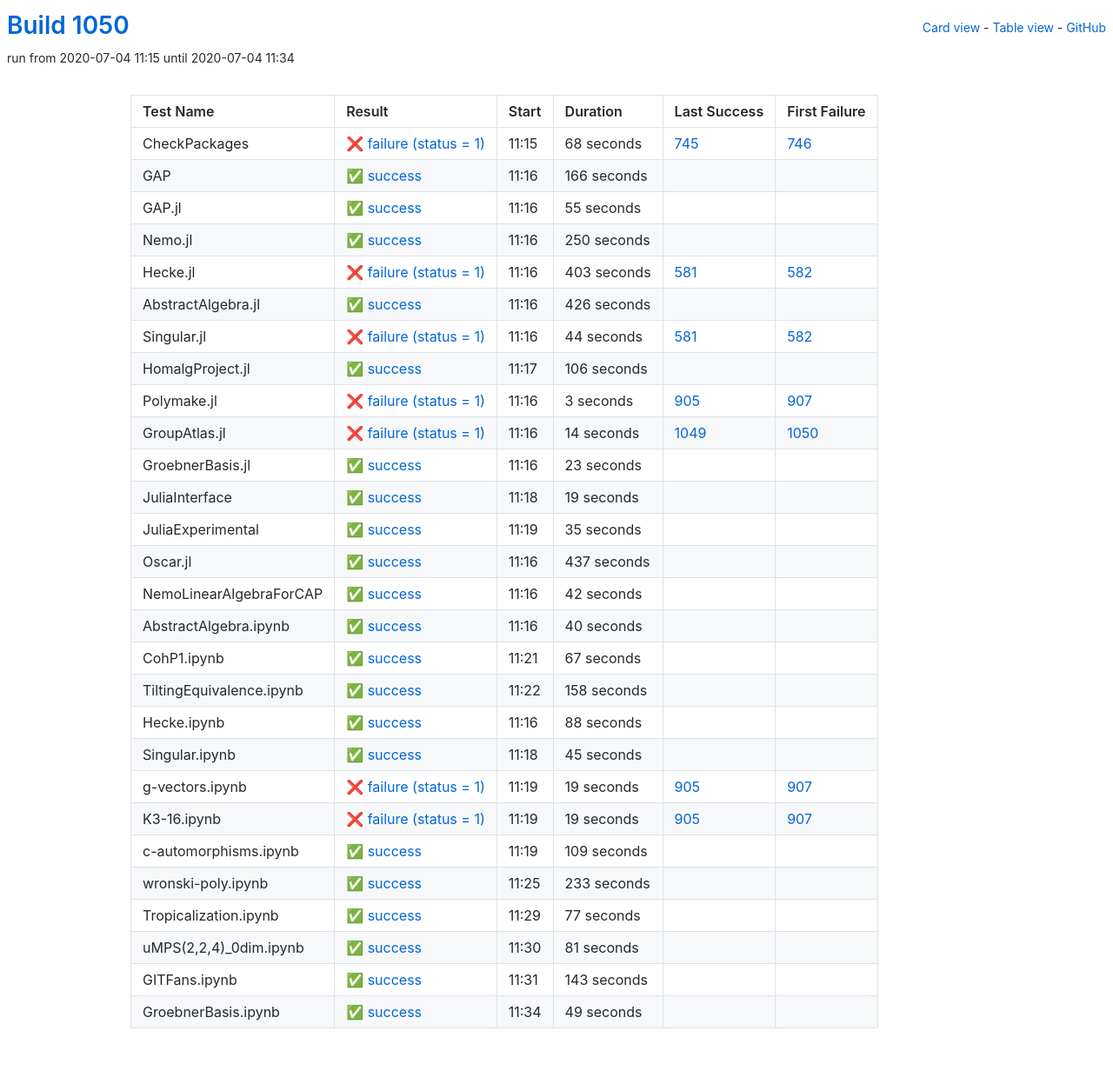
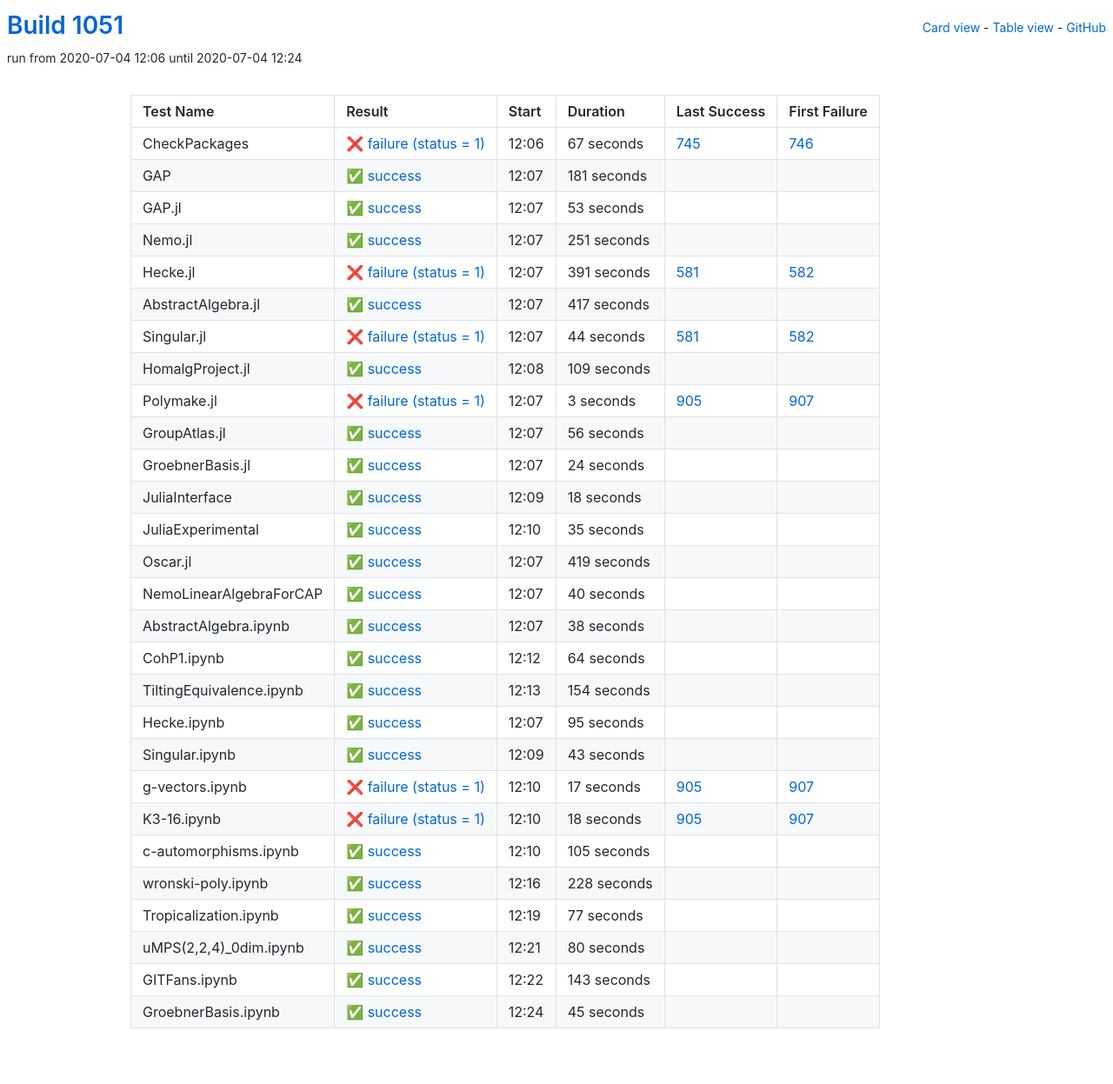
Before and after one commit to oscar-system/oscar-ci-status-1.4, a Jekyll site: the page built from table.html, in a window 1280 px wide. Shown: the whole page at 87% size. Built offline with Jekyll 4.4.1, drawn with Linux system fonts in a browser that asks for light colours.

Commit message:
Build #1051

```diff
--- a/_data/ci.yml
+++ b/_data/ci.yml
@@ -1,6 +1,6 @@
 ---
-build: 1050
-build_url: https://oscarci.mathematik.uni-kl.de/job/oscar-julia-1.4/1050/
+build: 1051
+build_url: https://oscarci.mathematik.uni-kl.de/job/oscar-julia-1.4/1051/
 job: oscar-julia-1.4
 organization: oscar-system
 repo: oscar-ci-status-1.4
@@ -8,80 +8,80 @@ repourl: https://github.com/oscar-system/oscar-ci-status-1.4
 tests:
 - name: CheckPackages
   id: checkpackages
-  log: https://oscarci.mathematik.uni-kl.de/job/oscar-julia-1.4/1050/artifact/logs/build-1050/CheckPackages.log
-  start: 2020-07-04 11:15
+  log: https://oscarci.mathematik.uni-kl.de/job/oscar-julia-1.4/1051/artifact/logs/build-1051/CheckPackages.log
+  start: 2020-07-04 12:06
   success: false
   exitcode: 1
   status: failure
-  duration: 68
+  duration: 67
   last_success: 745
   last_success_url: https://oscarci.mathematik.uni-kl.de/job/oscar-julia-1.4/745/
   first_failure: 746
   first_failure_url: https://oscarci.mathematik.uni-kl.de/job/oscar-julia-1.4/746/
 - name: GAP
   id: gap
-  log: https://oscarci.mathematik.uni-kl.de/job/oscar-julia-1.4/1050/artifact/logs/build-1050/GAP.log
-  start: 2020-07-04 11:16
+  log: https://oscarci.mathematik.uni-kl.de/job/oscar-julia-1.4/1051/artifact/logs/build-1051/GAP.log
+  start: 2020-07-04 12:07
   success: true
   exitcode: 0
   status: success
-  duration: 166
+  duration: 181
   last_success: false
   last_success_url:
   first_failure: false
   first_failure_url:
 - name: GAP.jl
   id: gap-jl
-  log: https://oscarci.mathematik.uni-kl.de/job/oscar-julia-1.4/1050/artifact/logs/build-1050/GAP.jl.log
-  start: 2020-07-04 11:16
+  log: https://oscarci.mathematik.uni-kl.de/job/oscar-julia-1.4/1051/artifact/logs/build-1051/GAP.jl.log
+  start: 2020-07-04 12:07
   success: true
   exitcode: 0
   status: success
-  duration: 55
+  duration: 53
   last_success: false
   last_success_url:
   first_failure: false
   first_failure_url:
 - name: Nemo.jl
   id: nemo-jl
-  log: https://oscarci.mathematik.uni-kl.de/job/oscar-julia-1.4/1050/artifact/logs/build-1050/Nemo.jl.log
-  start: 2020-07-04 11:16
+  log: https://oscarci.mathematik.uni-kl.de/job/oscar-julia-1.4/1051/artifact/logs/build-1051/Nemo.jl.log
+  start: 2020-07-04 12:07
   success: true
   exitcode: 0
   status: success
-  duration: 250
+  duration: 251
   last_success: false
   last_success_url:
   first_failure: false
   first_failure_url:
 - name: Hecke.jl
   id: hecke-jl
-  log: https://oscarci.mathematik.uni-kl.de/job/oscar-julia-1.4/1050/artifact/logs/build-1050/Hecke.jl.log
-  start: 2020-07-04 11:16
+  log: https://oscarci.mathematik.uni-kl.de/job/oscar-julia-1.4/1051/artifact/logs/build-1051/Hecke.jl.log
+  start: 2020-07-04 12:07
   success: false
   exitcode: 1
   status: failure
-  duration: 403
+  duration: 391
   last_success: 581
   last_success_url: https://oscarci.mathematik.uni-kl.de/job/oscar-julia-1.4/581/
   first_failure: 582
   first_failure_url: https://oscarci.mathematik.uni-kl.de/job/oscar-julia-1.4/582/
 - name: AbstractAlgebra.jl
   id: abstractalgebra-jl
-  log: https://oscarci.mathematik.uni-kl.de/job/oscar-julia-1.4/1050/artifact/logs/build-1050/AbstractAlgebra.jl.log
-  start: 2020-07-04 11:16
+  log: https://oscarci.mathematik.uni-kl.de/job/oscar-julia-1.4/1051/artifact/logs/build-1051/AbstractAlgebra.jl.log
+  start: 2020-07-04 12:07
   success: true
   exitcode: 0
   status: success
-  duration: 426
+  duration: 417
   last_success: false
   last_success_url:
   first_failure: false
   first_failure_url:
 - name: Singular.jl
   id: singular-jl
-  log: https://oscarci.mathematik.uni-kl.de/job/oscar-julia-1.4/1050/artifact/logs/build-1050/Singular.jl.log
-  start: 2020-07-04 11:16
+  log: https://oscarci.mathematik.uni-kl.de/job/oscar-julia-1.4/1051/artifact/logs/build-1051/Singular.jl.log
+  start: 2020-07-04 12:07
   success: false
   exitcode: 1
   status: failure
@@ -92,20 +92,20 @@ tests:
   first_failure_url: https://oscarci.mathematik.uni-kl.de/job/oscar-julia-1.4/582/
 - name: HomalgProject.jl
   id: homalgproject-jl
-  log: https://oscarci.mathematik.uni-kl.de/job/oscar-julia-1.4/1050/artifact/logs/build-1050/HomalgProject.jl.log
-  start: 2020-07-04 11:17
+  log: https://oscarci.mathematik.uni-kl.de/job/oscar-julia-1.4/1051/artifact/logs/build-1051/HomalgProject.jl.log
+  start: 2020-07-04 12:08
   success: true
   exitcode: 0
   status: success
-  duration: 106
+  duration: 109
   last_success: false
   last_success_url:
   first_failure: false
   first_failure_url:
 - name: Polymake.jl
   id: polymake-jl
-  log: https://oscarci.mathematik.uni-kl.de/job/oscar-julia-1.4/1050/artifact/logs/build-1050/Polymake.jl.log
-  start: 2020-07-04 11:16
+  log: https://oscarci.mathematik.uni-kl.de/job/oscar-julia-1.4/1051/artifact/logs/build-1051/Polymake.jl.log
+  start: 2020-07-04 12:07
   success: false
   exitcode: 1
   status: failure
@@ -116,44 +116,44 @@ tests:
   first_failure_url: https://oscarci.mathematik.uni-kl.de/job/oscar-julia-1.4/907/
 - name: GroupAtlas.jl
   id: groupatlas-jl
-  log: https://oscarci.mathematik.uni-kl.de/job/oscar-julia-1.4/1050/artifact/logs/build-1050/GroupAtlas.jl.log
-  start: 2020-07-04 11:16
-  success: false
-  exitcode: 1
-  status: failure
-  duration: 14
-  last_success: 1049
-  last_success_url: https://oscarci.mathematik.uni-kl.de/job/oscar-julia-1.4/1049/
-  first_failure: 1050
-  first_failure_url: https://oscarci.mathematik.uni-kl.de/job/oscar-julia-1.4/1050/
-- name: GroebnerBasis.jl
-  id: groebnerbasis-jl
-  log: https://oscarci.mathematik.uni-kl.de/job/oscar-julia-1.4/1050/artifact/logs/build-1050/GroebnerBasis.jl.log
-  start: 2020-07-04 11:16
+  log: https://oscarci.mathematik.uni-kl.de/job/oscar-julia-1.4/1051/artifact/logs/build-1051/GroupAtlas.jl.log
+  start: 2020-07-04 12:07
   success: true
   exitcode: 0
   status: success
-  duration: 23
+  duration: 56
+  last_success: false
+  last_success_url:
+  first_failure: false
+  first_failure_url:
+- name: GroebnerBasis.jl
+  id: groebnerbasis-jl
+  log: https://oscarci.mathematik.uni-kl.de/job/oscar-julia-1.4/1051/artifact/logs/build-1051/GroebnerBasis.jl.log
+  start: 2020-07-04 12:07
+  success: true
+  exitcode: 0
+  status: success
+  duration: 24
   last_success: false
   last_success_url:
   first_failure: false
   first_failure_url:
 - name: JuliaInterface
   id: juliainterface
-  log: https://oscarci.mathematik.uni-kl.de/job/oscar-julia-1.4/1050/artifact/logs/build-1050/JuliaInterface.log
-  start: 2020-07-04 11:18
+  log: https://oscarci.mathematik.uni-kl.de/job/oscar-julia-1.4/1051/artifact/logs/build-1051/JuliaInterface.log
+  start: 2020-07-04 12:09
   success: true
   exitcode: 0
   status: success
-  duration: 19
+  duration: 18
   last_success: false
   last_success_url:
   first_failure: false
   first_failure_url:
 - name: JuliaExperimental
   id: juliaexperimental
-  log: https://oscarci.mathematik.uni-kl.de/job/oscar-julia-1.4/1050/artifact/logs/build-1050/JuliaExperimental.log
-  start: 2020-07-04 11:19
+  log: https://oscarci.mathematik.uni-kl.de/job/oscar-julia-1.4/1051/artifact/logs/build-1051/JuliaExperimental.log
+  start: 2020-07-04 12:10
   success: true
   exitcode: 0
   status: success
@@ -164,32 +164,20 @@ tests:
   first_failure_url:
 - name: Oscar.jl
   id: oscar-jl
-  log: https://oscarci.mathematik.uni-kl.de/job/oscar-julia-1.4/1050/artifact/logs/build-1050/Oscar.jl.log
-  start: 2020-07-04 11:16
+  log: https://oscarci.mathematik.uni-kl.de/job/oscar-julia-1.4/1051/artifact/logs/build-1051/Oscar.jl.log
+  start: 2020-07-04 12:07
   success: true
   exitcode: 0
   status: success
-  duration: 437
+  duration: 419
   last_success: false
   last_success_url:
   first_failure: false
   first_failure_url:
 - name: NemoLinearAlgebraForCAP
   id: nemolinearalgebraforcap
-  log: https://oscarci.mathematik.uni-kl.de/job/oscar-julia-1.4/1050/artifact/logs/build-1050/NemoLinearAlgebraForCAP.log
-  start: 2020-07-04 11:16
-  success: true
-  exitcode: 0
-  status: success
-  duration: 42
-  last_success: false
-  last_success_url:
-  first_failure: false
-  first_failure_url:
-- name: AbstractAlgebra.ipynb
-  id: abstractalgebra-ipynb
-  log: https://oscarci.mathematik.uni-kl.de/job/oscar-julia-1.4/1050/artifact/logs/build-1050/AbstractAlgebra.ipynb.log
-  start: 2020-07-04 11:16
+  log: https://oscarci.mathematik.uni-kl.de/job/oscar-julia-1.4/1051/artifact/logs/build-1051/NemoLinearAlgebraForCAP.log
+  start: 2020-07-04 12:07
   success: true
   exitcode: 0
   status: success
@@ -198,106 +186,118 @@ tests:
   last_success_url:
   first_failure: false
   first_failure_url:
-- name: CohP1.ipynb
-  id: cohp1-ipynb
-  log: https://oscarci.mathematik.uni-kl.de/job/oscar-julia-1.4/1050/artifact/logs/build-1050/CohP1.ipynb.log
-  start: 2020-07-04 11:21
+- name: AbstractAlgebra.ipynb
+  id: abstractalgebra-ipynb
+  log: https://oscarci.mathematik.uni-kl.de/job/oscar-julia-1.4/1051/artifact/logs/build-1051/AbstractAlgebra.ipynb.log
+  start: 2020-07-04 12:07
   success: true
   exitcode: 0
   status: success
-  duration: 67
+  duration: 38
+  last_success: false
+  last_success_url:
+  first_failure: false
+  first_failure_url:
+- name: CohP1.ipynb
+  id: cohp1-ipynb
+  log: https://oscarci.mathematik.uni-kl.de/job/oscar-julia-1.4/1051/artifact/logs/build-1051/CohP1.ipynb.log
+  start: 2020-07-04 12:12
+  success: true
+  exitcode: 0
+  status: success
+  duration: 64
   last_success: false
   last_success_url:
   first_failure: false
   first_failure_url:
 - name: TiltingEquivalence.ipynb
   id: tiltingequivalence-ipynb
-  log: https://oscarci.mathematik.uni-kl.de/job/oscar-julia-1.4/1050/artifact/logs/build-1050/TiltingEquivalence.ipynb.log
-  start: 2020-07-04 11:22
+  log: https://oscarci.mathematik.uni-kl.de/job/oscar-julia-1.4/1051/artifact/logs/build-1051/TiltingEquivalence.ipynb.log
+  start: 2020-07-04 12:13
   success: true
   exitcode: 0
   status: success
-  duration: 158
+  duration: 154
   last_success: false
   last_success_url:
   first_failure: false
   first_failure_url:
 - name: Hecke.ipynb
   id: hecke-ipynb
-  log: https://oscarci.mathematik.uni-kl.de/job/oscar-julia-1.4/1050/artifact/logs/build-1050/Hecke.ipynb.log
-  start: 2020-07-04 11:16
+  log: https://oscarci.mathematik.uni-kl.de/job/oscar-julia-1.4/1051/artifact/logs/build-1051/Hecke.ipynb.log
+  start: 2020-07-04 12:07
   success: true
   exitcode: 0
   status: success
-  duration: 88
+  duration: 95
   last_success: false
   last_success_url:
   first_failure: false
   first_failure_url:
 - name: Singular.ipynb
   id: singular-ipynb
-  log: https://oscarci.mathematik.uni-kl.de/job/oscar-julia-1.4/1050/artifact/logs/build-1050/Singular.ipynb.log
-  start: 2020-07-04 11:18
+  log: https://oscarci.mathematik.uni-kl.de/job/oscar-julia-1.4/1051/artifact/logs/build-1051/Singular.ipynb.log
+  start: 2020-07-04 12:09
   success: true
   exitcode: 0
   status: success
-  duration: 45
+  duration: 43
   last_success: false
   last_success_url:
   first_failure: false
   first_failure_url:
 - name: g-vectors.ipynb
   id: g-vectors-ipynb
-  log: https://oscarci.mathematik.uni-kl.de/job/oscar-julia-1.4/1050/artifact/logs/build-1050/g-vectors.ipynb.log
-  start: 2020-07-04 11:19
+  log: https://oscarci.mathematik.uni-kl.de/job/oscar-julia-1.4/1051/artifact/logs/build-1051/g-vectors.ipynb.log
+  start: 2020-07-04 12:10
   success: false
   exitcode: 1
   status: failure
-  duration: 19
+  duration: 17
   last_success: 905
   last_success_url: https://oscarci.mathematik.uni-kl.de/job/oscar-julia-1.4/905/
   first_failure: 907
   first_failure_url: https://oscarci.mathematik.uni-kl.de/job/oscar-julia-1.4/907/
 - name: K3-16.ipynb
   id: k3-16-ipynb
-  log: https://oscarci.mathematik.uni-kl.de/job/oscar-julia-1.4/1050/artifact/logs/build-1050/K3-16.ipynb.log
-  start: 2020-07-04 11:19
+  log: https://oscarci.mathematik.uni-kl.de/job/oscar-julia-1.4/1051/artifact/logs/build-1051/K3-16.ipynb.log
+  start: 2020-07-04 12:10
   success: false
   exitcode: 1
   status: failure
-  duration: 19
+  duration: 18
   last_success: 905
   last_success_url: https://oscarci.mathematik.uni-kl.de/job/oscar-julia-1.4/905/
   first_failure: 907
   first_failure_url: https://oscarci.mathematik.uni-kl.de/job/oscar-julia-1.4/907/
 - name: c-automorphisms.ipynb
   id: c-automorphisms-ipynb
-  log: https://oscarci.mathematik.uni-kl.de/job/oscar-julia-1.4/1050/artifact/logs/build-1050/c-automorphisms.ipynb.log
-  start: 2020-07-04 11:19
+  log: https://oscarci.mathematik.uni-kl.de/job/oscar-julia-1.4/1051/artifact/logs/build-1051/c-automorphisms.ipynb.log
+  start: 2020-07-04 12:10
   success: true
   exitcode: 0
   status: success
-  duration: 109
+  duration: 105
   last_success: false
   last_success_url:
   first_failure: false
   first_failure_url:
 - name: wronski-poly.ipynb
   id: wronski-poly-ipynb
-  log: https://oscarci.mathematik.uni-kl.de/job/oscar-julia-1.4/1050/artifact/logs/build-1050/wronski-poly.ipynb.log
-  start: 2020-07-04 11:25
+  log: https://oscarci.mathematik.uni-kl.de/job/oscar-julia-1.4/1051/artifact/logs/build-1051/wronski-poly.ipynb.log
+  start: 2020-07-04 12:16
   success: true
   exitcode: 0
   status: success
-  duration: 233
+  duration: 228
   last_success: false
   last_success_url:
   first_failure: false
   first_failure_url:
 - name: Tropicalization.ipynb
   id: tropicalization-ipynb
-  log: https://oscarci.mathematik.uni-kl.de/job/oscar-julia-1.4/1050/artifact/logs/build-1050/Tropicalization.ipynb.log
-  start: 2020-07-04 11:29
+  log: https://oscarci.mathematik.uni-kl.de/job/oscar-julia-1.4/1051/artifact/logs/build-1051/Tropicalization.ipynb.log
+  start: 2020-07-04 12:19
   success: true
   exitcode: 0
   status: success
@@ -308,20 +308,20 @@ tests:
   first_failure_url:
 - name: uMPS(2,2,4)_0dim.ipynb
   id: umps-2-2-4-0dim-ipynb
-  log: https://oscarci.mathematik.uni-kl.de/job/oscar-julia-1.4/1050/artifact/logs/build-1050/uMPS-2-2-4-_0dim.ipynb.log
-  start: 2020-07-04 11:30
+  log: https://oscarci.mathematik.uni-kl.de/job/oscar-julia-1.4/1051/artifact/logs/build-1051/uMPS-2-2-4-_0dim.ipynb.log
+  start: 2020-07-04 12:21
   success: true
   exitcode: 0
   status: success
-  duration: 81
+  duration: 80
   last_success: false
   last_success_url:
   first_failure: false
   first_failure_url:
 - name: GITFans.ipynb
   id: gitfans-ipynb
-  log: https://oscarci.mathematik.uni-kl.de/job/oscar-julia-1.4/1050/artifact/logs/build-1050/GITFans.ipynb.log
-  start: 2020-07-04 11:31
+  log: https://oscarci.mathematik.uni-kl.de/job/oscar-julia-1.4/1051/artifact/logs/build-1051/GITFans.ipynb.log
+  start: 2020-07-04 12:22
   success: true
   exitcode: 0
   status: success
@@ -332,12 +332,12 @@ tests:
   first_failure_url:
 - name: GroebnerBasis.ipynb
   id: groebnerbasis-ipynb
-  log: https://oscarci.mathematik.uni-kl.de/job/oscar-julia-1.4/1050/artifact/logs/build-1050/GroebnerBasis.ipynb.log
-  start: 2020-07-04 11:34
+  log: https://oscarci.mathematik.uni-kl.de/job/oscar-julia-1.4/1051/artifact/logs/build-1051/GroebnerBasis.ipynb.log
+  start: 2020-07-04 12:24
   success: true
   exitcode: 0
   status: success
-  duration: 49
+  duration: 45
   last_success: false
   last_success_url:
   first_failure: false
```
Also changed, not shown: README.md.
